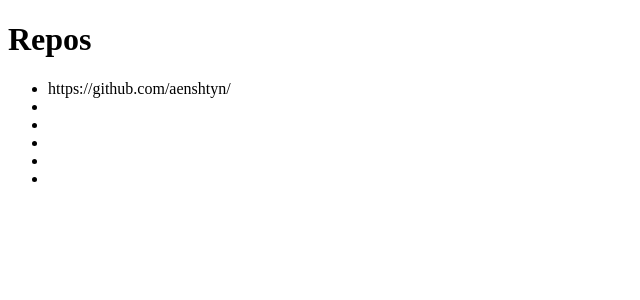
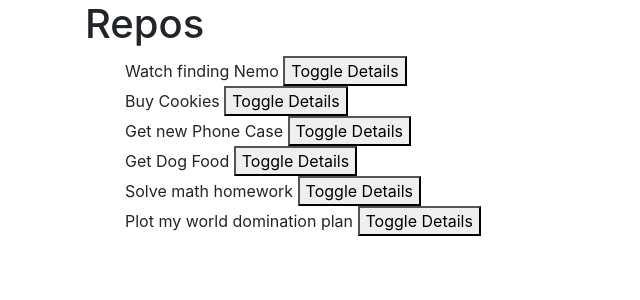
Before and after one commit to aenshtyn/Repo---1, an Angular app: page / in a window 1280 px wide. Shown: the top 300 px of the page, without its empty margins (0-640 px from the left). Built offline with nearby package versions, Linux system fonts and the light colour scheme.

Commit message:
added bootstrap styling

```diff
--- a/src/app/repo-detail/repo-detail.component.html
+++ b/src/app/repo-detail/repo-detail.component.html
@@ -1 +1 @@
-<p>repo-detail works!</p>
+<p>{{repo.description}}</p>
--- a/src/app/repo-detail/repo-detail.component.ts
+++ b/src/app/repo-detail/repo-detail.component.ts
@@ -1,4 +1,5 @@
-import { Component, OnInit } from '@angular/core';
+import { Component, OnInit, Input, Output, EventEmitter } from '@angular/core';
+import { Repo } from '../repo';
 
 @Component({
   selector: 'app-repo-detail',
@@ -7,9 +8,11 @@ import { Component, OnInit } from '@angular/core';
 })
 export class RepoDetailComponent implements OnInit {
 
+  @Input() repo: Repo;
+
   constructor() { }
 
-  ngOnInit(): void {
+  ngOnInit() {
   }
 
 }
--- a/src/app/repo.ts
+++ b/src/app/repo.ts
@@ -1,5 +1,6 @@
 export class Repo {
-  id: number;
-  name: string;
-  link: hyperlink;
+  showDescription: boolean;
+  constructor(public id: number,public name: string,public description: string){
+    this.showDescription=false;
+  }
 }
--- a/src/app/repo/repo.component.html
+++ b/src/app/repo/repo.component.html
@@ -1,8 +1,10 @@
-<div>
+<div class="container">
   <h1>Repos</h1>
   <ul>
-      <li *ngFor='let repo of repos'>
-        {{repo.link}}
-      </li>
+      <div *ngFor='let repo of repos; let i = index'>
+        {{repo.name}}
+         <button (click)='toggleDetails(i)'>Toggle Details</button>
+        <app-repo-detail *ngIf='repo.showDescription' [repo] = 'repo'></app-repo-detail>
+      </div>
   </ul>
 </div>
--- a/src/app/repo/repo.component.ts
+++ b/src/app/repo/repo.component.ts
@@ -1,5 +1,5 @@
 import { Component, OnInit } from '@angular/core';
-import { Repo } from './repo';
+import { Repo } from '../repo';
 
 @Component({
   selector: 'app-repo',
@@ -8,18 +8,22 @@ import { Repo } from './repo';
 })
 export class RepoComponent implements OnInit {
 
-  repos:Repo[] = [
-    {id:1, name:'Watch finding Nemo', link: "https://github.com/aenshtyn/"},
-    {id:2,name:'Buy Cookies'},
-    {id:3,name:'Get new Phone Case'},
-    {id:4,name:'Get Dog Food'},
-    {id:5,name:'Solve math homework'},
-    {id:6,name:'Plot my world domination plan'},
+  repos: Repo[] = [
+    new Repo(1, 'Watch finding Nemo', 'Find an online version and watch merlin find his son'),
+    new Repo(2,'Buy Cookies','I have to buy cookies for the parrot'),
+    new Repo(3,'Get new Phone Case','Diana has her birthday coming up soon'),
+    new Repo(4,'Get Dog Food','Pupper likes expensive snacks'),
+    new Repo(5,'Solve math homework','Damn Math'),
+    new Repo(6,'Plot my world domination plan','Cause I am an evil overlord'),
   ];
 
+
+
+  toggleDetails(index){
+    this.repos[index].showDescription = !this.repos[index].showDescription;
+  }
   constructor() { }
 
-  ngOnInit(): void {
+  ngOnInit() {
   }
-
 }
--- a/src/styles.css
+++ b/src/styles.css
@@ -1 +1,2 @@
 /* You can add global styles to this file, and also import other style files */
+@import "~bootstrap/dist/css/bootstrap.css";
```
